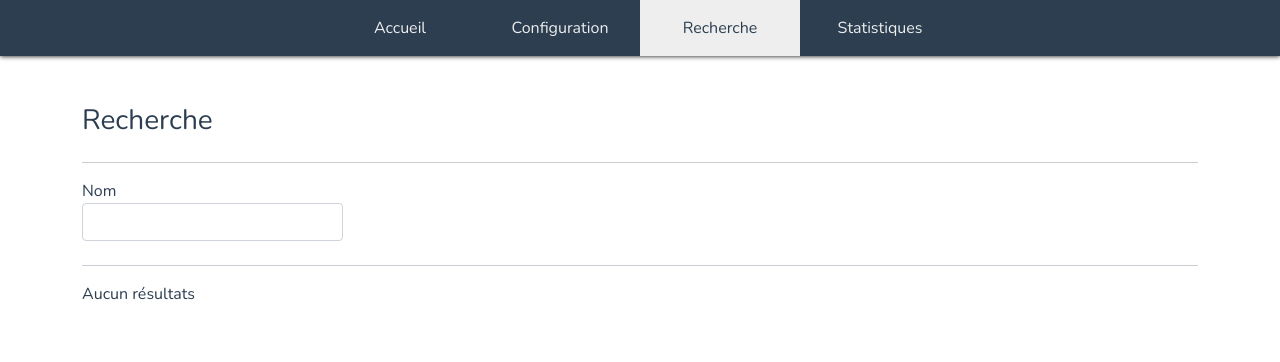
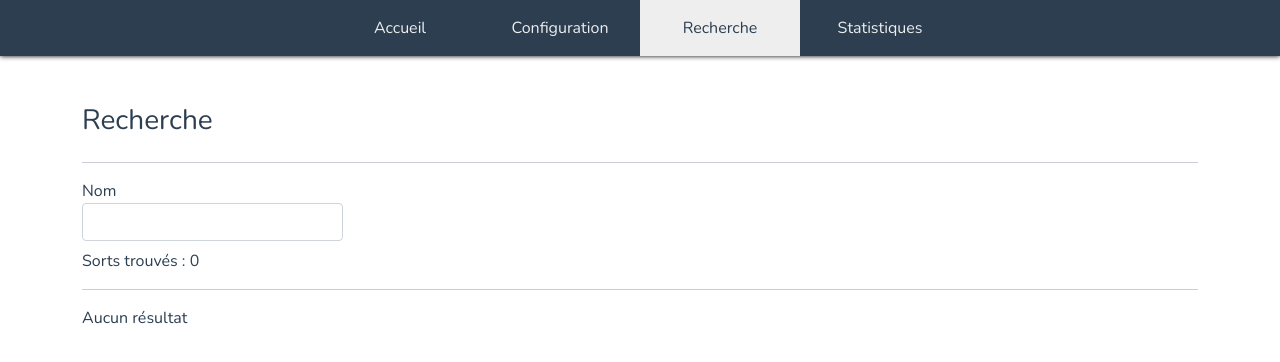
Before and after one commit to Anderiko/vue-js, a Vue app: page / in a window 1280 px wide. Shown: the top 362 px of the page. Built offline with nearby package versions, Linux system fonts and the light colour scheme; the HTML template or start-up script is replaced by a standard one.

Commit message:
Mathieu merge main : recherche

```diff
--- a/src/components/SearchResult.vue
+++ b/src/components/SearchResult.vue
@@ -1,11 +1,13 @@
 <template>
   <div class="searched-item">
+    <p>Sorts trouvés : {{ results.length }}</p>
+    <hr>
     <ul>
       <li v-bind:key="index" v-for="(result, index) in results">
         <Spell v-bind:spell="result" v-bind:index="index"/>
       </li>
     </ul>
-    <p v-if="!results.length">Aucun résultats</p>
+    <p v-if="!results.length">Aucun résultat</p>
   </div>
 </template>
 
--- a/src/components/SearchTab.vue
+++ b/src/components/SearchTab.vue
@@ -9,7 +9,6 @@
       <SearchSelect v-if="config.check.classSearch" v-model="classSearch" v-bind:array="searchData.classSearch" v-bind:label="'Classe'"/>
       <SearchSelect v-if="config.check.levelSearch" v-model="levelSearch" v-bind:array="searchData.levelSearch" v-bind:label="'Niveau'"/>
     </div>
-    <hr>
     <SearchResult v-bind:results="results"/>
   </div>
 </template>
```
